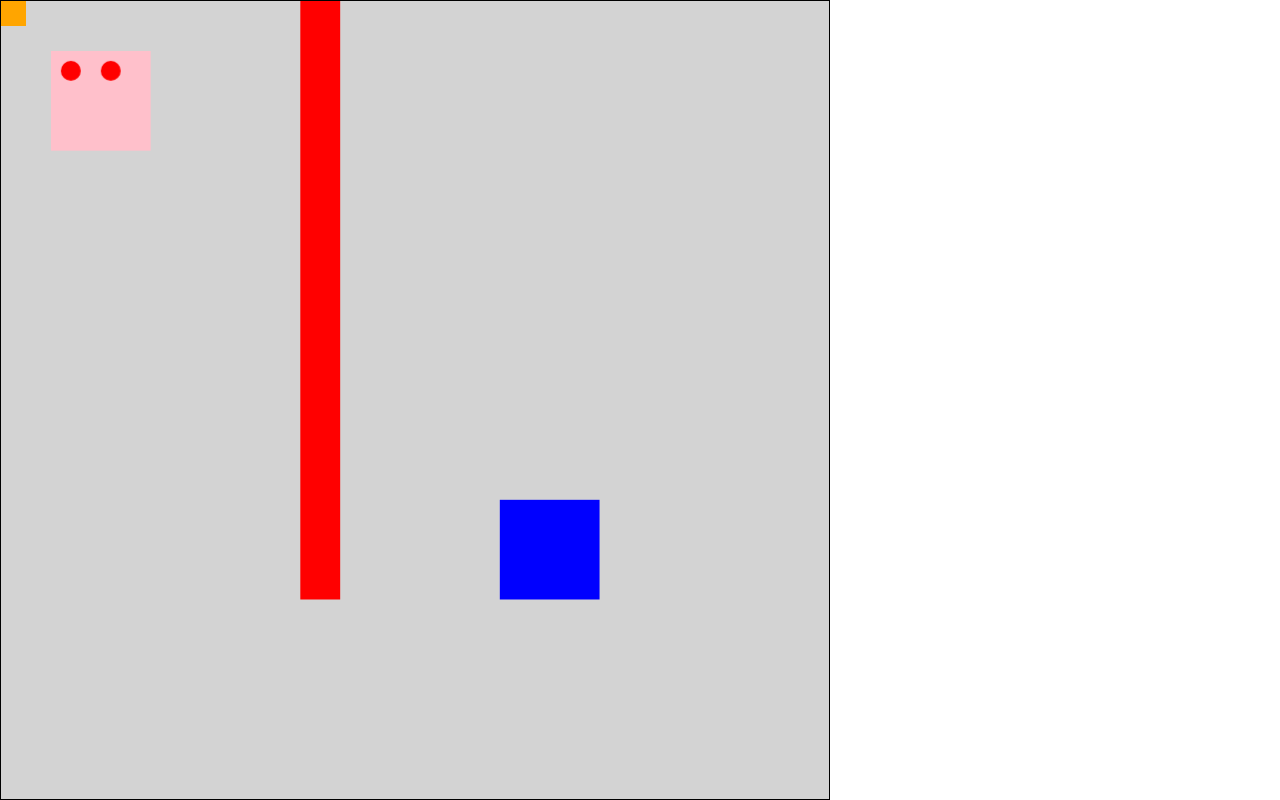
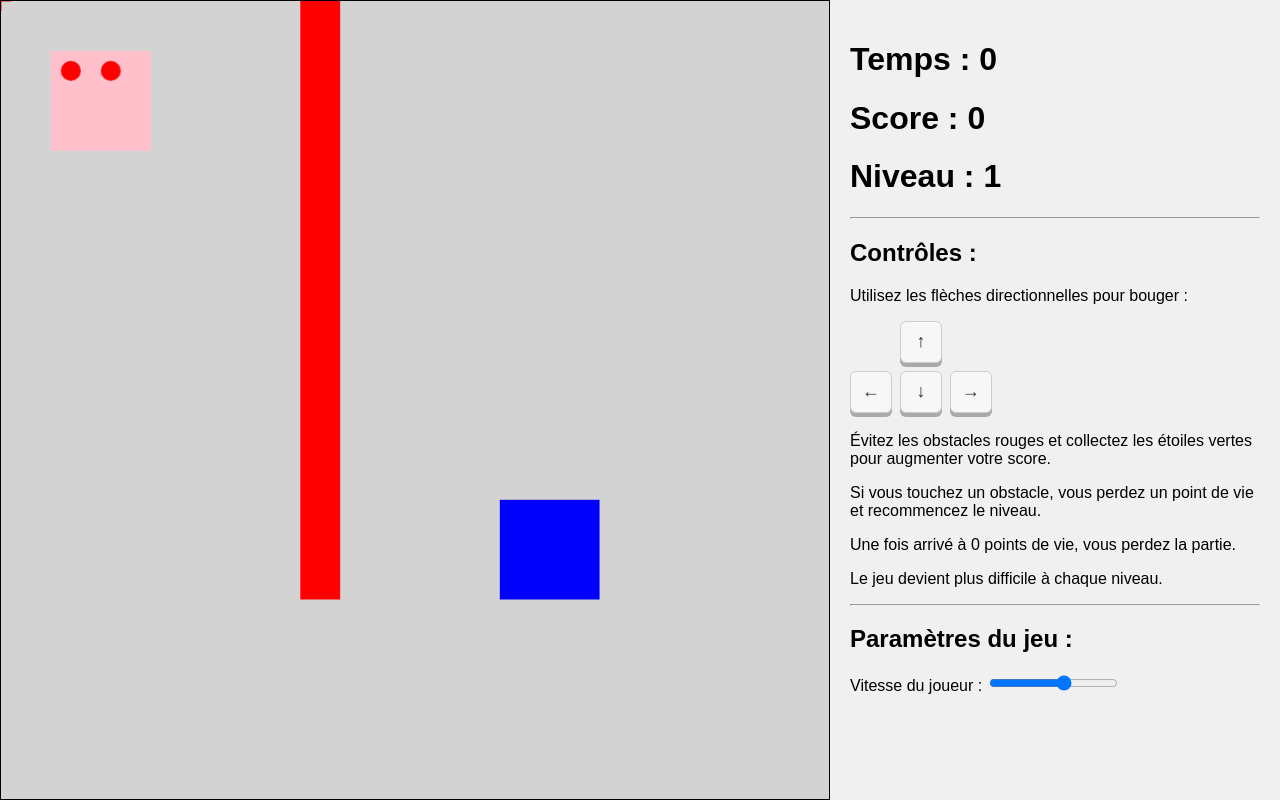
Before and after one commit to Grqeen/ProjetJeuxWeb, a plain HTML site: page ProjetCanvas1/index.html in a window 1280 px wide. Drawn offline with Linux system fonts and the light colour scheme.

Commit message:
début de la sidebar + gestion vitesse joueur
Ajout d'une sidebar simple avec le score, le temps et le niveau puis quelques explications et un début de gestion de vitesse du joueur.

```diff
--- a/ProjetCanvas1/css/style.css
+++ b/ProjetCanvas1/css/style.css
@@ -17,3 +17,58 @@ body{
 #myCanvas{
     display: block;
 }
+
+/* --- 1. Le style des touches (Option 1 précédente) --- */
+kbd {
+  display: flex;             /* Pour bien centrer la flèche dans le carré */
+  justify-content: center;
+  align-items: center;
+  width: 40px;               /* Largeur fixe pour faire des carrés */
+  height: 40px;              /* Hauteur fixe */
+  font-family: monospace;
+  font-size: 18px;
+  font-weight: bold;
+  color: #333;
+  background-color: #f7f7f7;
+  border: 1px solid #ccc;
+  border-radius: 6px;
+  box-shadow: 0 4px 0 #aaa;  /* Effet 3D */
+  cursor: pointer;           /* Curseur main */
+  user-select: none;         /* Empêche de sélectionner le texte */
+}
+
+kbd:active {
+  box-shadow: none;
+  transform: translateY(4px);
+}
+
+/* --- 2. La disposition en grille (Le "T inversé") --- */
+.keyboard-grid {
+  display: grid;
+  grid-template-columns: repeat(3, 45px); /* 3 colonnes de 45px */
+  grid-template-rows: repeat(2, 45px);    /* 2 lignes de 45px */
+  gap: 5px;                               /* Espace entre les touches */
+  margin-top: 10px;
+  width: fit-content;                     /* La boîte s'adapte au contenu */
+}
+
+/* Placement précis des touches dans la grille */
+.key-up {
+  grid-column: 2; /* Colonne du milieu */
+  grid-row: 1;    /* Première ligne */
+}
+
+.key-left {
+  grid-column: 1; /* Colonne de gauche */
+  grid-row: 2;    /* Deuxième ligne */
+}
+
+.key-down {
+  grid-column: 2; /* Colonne du milieu */
+  grid-row: 2;    /* Deuxième ligne */
+}
+
+.key-right {
+  grid-column: 3; /* Colonne de droite */
+  grid-row: 2;    /* Deuxième ligne */
+}
--- a/ProjetCanvas1/index.html
+++ b/ProjetCanvas1/index.html
@@ -1,13 +1,62 @@
 <html lang="fr">
   <head>
     <title>Projet Canvas</title>
-        <meta charset="utf-8">
-        <link rel="stylesheet" href="css/style.css">
+    <meta charset="utf-8" />
+    <link rel="stylesheet" href="css/style.css" />
     <script src="js/script.js" type="module"></script>
   </head>
   <body>
     <div class="headerCanvas">
       <canvas id="myCanvas"></canvas>
+      <div
+        id="sidebar"
+        style="
+          position: absolute;
+          right: 0;
+          top: 0;
+          width: 450px;
+          height: 100vh;
+          background-color: #f0f0f0;
+          padding: 20px;
+          box-sizing: border-box;
+          font-family: sans-serif;
+        "
+      >
+        <h1>Temps : <span id="timer">0</span></h1>
+        <h1>Score : <span id="score">0</span></h1>
+        <h1>Niveau : <span id="level">1</span></h1>
+        <hr />
+        <h2>Contrôles :</h2>
+        <div class="controls-container">
+          <p>Utilisez les flèches directionnelles pour bouger :</p>
+
+          <div class="keyboard-grid">
+            <kbd class="key-up">↑</kbd>
+            <kbd class="key-left">←</kbd>
+            <kbd class="key-down">↓</kbd>
+            <kbd class="key-right">→</kbd>
+          </div>
+        </div>
+        <p>
+          Évitez les obstacles rouges et collectez les étoiles vertes pour
+          augmenter votre score.
+        </p>
+        <p>Si vous touchez un obstacle, vous perdez un point de vie et recommencez le niveau.</p>
+        <p>Une fois arrivé à 0 points de vie, vous perdez la partie.</p>
+
+        <p>Le jeu devient plus difficile à chaque niveau.</p>
+        <hr />
+        <h2>Paramètres du jeu :</h2>
+        <label for="playerSpeedRange">Vitesse du joueur :</label>
+        <input
+          type="range"
+          id="playerSpeedRange"
+          name="playerSpeedRange"
+          min="5"
+          max="10"
+          step="1"
+        />
+      </div>
     </div>
   </body>
 </html>
--- a/ProjetCanvas1/js/Game.js
+++ b/ProjetCanvas1/js/Game.js
@@ -6,8 +6,11 @@ import { initListeners } from "./ecouteurs.js";
 export default class Game {
     objetsGraphiques = [];
 
-    constructor(canvas) {
+    constructor(canvas, scoreElement, speedInputElement) {
         this.canvas = canvas;
+        this.scoreElement = scoreElement; // L'élément HTML pour afficher le score
+        this.speedInputElement = speedInputElement; // L'input range pour la vitesse
+        this.score = 0; // Le score actuel
         // etat du clavier
         this.inputStates = {
             mouseX: 0,
@@ -22,8 +25,8 @@ export default class Game {
         this.objetsGraphiques.push(this.player);
 
         // Un objert qui suite la souris, juste pour tester
-        this.objetSouris = new ObjetSouris(200, 200, 25, 25, "orange");
-        this.objetsGraphiques.push(this.objetSouris);
+        //this.objetSouris = new ObjetSouris(200, 200, 25, 25, "orange");
+        //this.objetsGraphiques.push(this.objetSouris);
 
 
         // On cree deux obstacles
@@ -36,7 +39,7 @@ export default class Game {
         // TODO
 
         // On initialise les écouteurs de touches, souris, etc.
-        initListeners(this.inputStates, this.canvas);
+        initListeners(this.inputStates, this.canvas, this.speedInputElement);
 
         console.log("Game initialisé");
     }
@@ -82,31 +85,41 @@ export default class Game {
         // on met à jouer la position de objetSouris avec la position de la souris
         // Pour un objet qui "suit" la souris mais avec un temps de retard, voir l'exemple
         // du projet "charQuiTire" dans le dossier COURS
-        this.objetSouris.x = this.inputStates.mouseX;
-        this.objetSouris.y = this.inputStates.mouseY;
+        // this.objetSouris.x = this.inputStates.mouseX;
+        // this.objetSouris.y = this.inputStates.mouseY;
 
         // On regarde si le joueur a atteint la sortie
         // TODO
 
+        // Mise à jour du score dans le HTML
+        // (On pourrait optimiser en ne le faisant que si le score change)
+        if(this.scoreElement) {
+            this.scoreElement.innerText = this.score;
+        }
     }
 
     movePlayer() {
         this.player.vitesseX = 0;
         this.player.vitesseY = 0;
 
+        // On récupère la vitesse depuis l'input HTML
+        // On convertit en nombre avec Number() car .value renvoie une chaîne de caractères
+        // Valeur par défaut 3 si l'input n'existe pas
+        let vitesse = this.speedInputElement ? Number(this.speedInputElement.value) : 3;
+
         if(this.inputStates.ArrowRight) {
-            this.player.vitesseX = 3;
+            this.player.vitesseX = vitesse;
         }
         if(this.inputStates.ArrowLeft) {
-            this.player.vitesseX = -3;
+            this.player.vitesseX = -vitesse;
         }
 
         if(this.inputStates.ArrowUp) {
-            this.player.vitesseY = -3;
+            this.player.vitesseY = -vitesse;
         }
 
         if(this.inputStates.ArrowDown) {
-            this.player.vitesseY = 3;
+            this.player.vitesseY = vitesse;
         }
 
         this.player.move();
@@ -164,6 +177,8 @@ export default class Game {
                     // par exemple en le repoussant dans la direction opposée à celle de l'obstacle...
                     // Là par défaut on le renvoie en x=10 y=10 et on l'arrête
                     console.log("Collision avec obstacle");
+                    // Exemple : on perd des points ou on reset le score
+                    this.score = 0;
                     this.player.x = 10;
                     this.player.y = 10;
                     this.player.vitesseX = 0;
--- a/ProjetCanvas1/js/ecouteurs.js
+++ b/ProjetCanvas1/js/ecouteurs.js
@@ -1,4 +1,4 @@
-function initListeners(inputStates, canvas) {
+function initListeners(inputStates, canvas, speedInputElement) {
     window.onkeydown = (event) => {
         console.log("Touche pressée : " + event.key);
         if(event.key === "ArrowRight") {
@@ -36,6 +36,16 @@ function initListeners(inputStates, canvas) {
         inputStates.mouseX = event.clientX - canvas.getBoundingClientRect().left;
         inputStates.mouseY = event.clientY - canvas.getBoundingClientRect().top;
     }
+
+    // Gestion du conflit slider / flèches
+    if (speedInputElement) {
+        speedInputElement.addEventListener("keydown", (e) => {
+            if(["ArrowUp", "ArrowDown", "ArrowLeft", "ArrowRight"].includes(e.key)) {
+                e.preventDefault();
+                speedInputElement.blur();
+            }
+        });
+    }
 }
 
 export { initListeners };
--- a/ProjetCanvas1/js/script.js
+++ b/ProjetCanvas1/js/script.js
@@ -20,8 +20,13 @@ async function init() {
    // Appel quand la fenêtre change de taille
    window.addEventListener('resize', resizeCanvas);
 
+   // On récupère l'élément HTML du score
+   let scoreElement = document.querySelector("#score");
+   // On récupère l'élément input de vitesse
+   let speedInputElement = document.querySelector("#playerSpeedRange");
+
    // On cree une instance du jeu
-    let game = new Game(canvas);
+    let game = new Game(canvas, scoreElement, speedInputElement);
     // ici on utilise await car la méthode init est asynchrone
     // typiquement dans init on charge des images, des sons, etc.
     await game.init();
```
Lines whose indentation alone changed are shown as unchanged.
